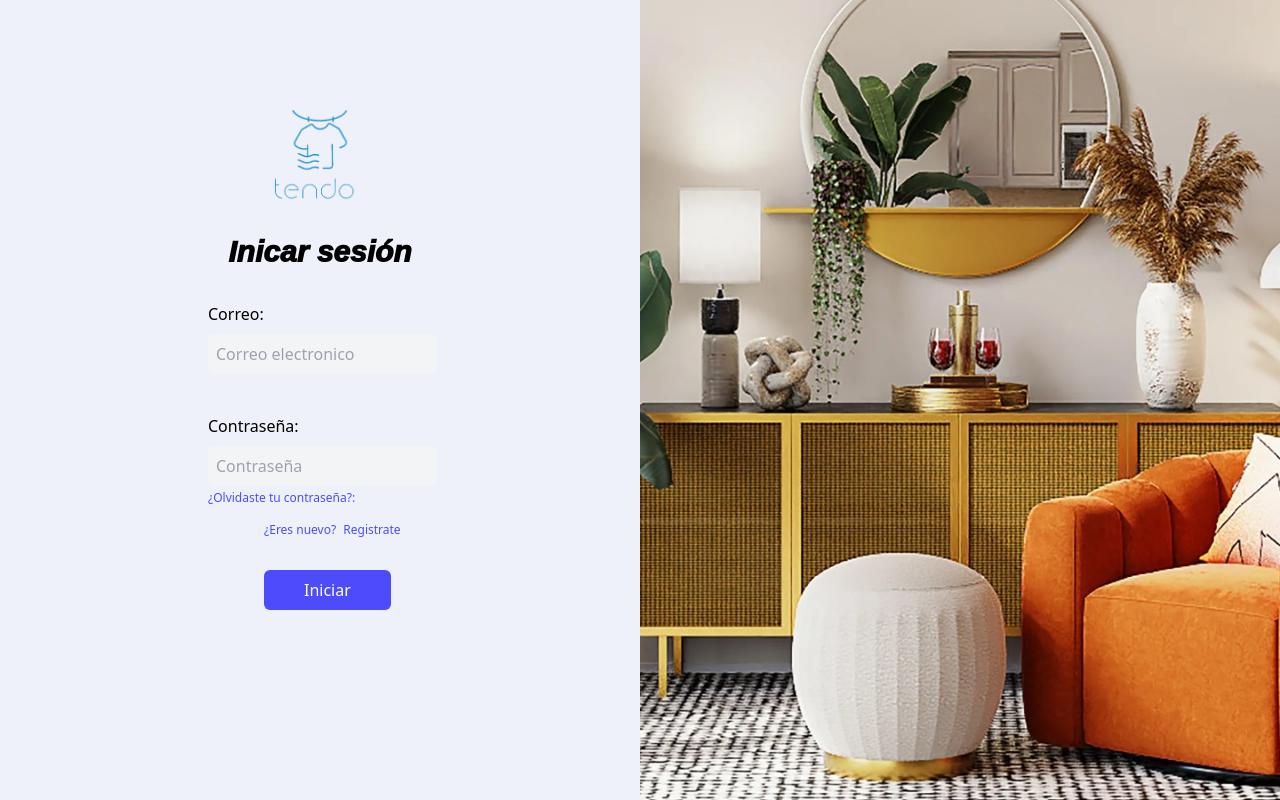
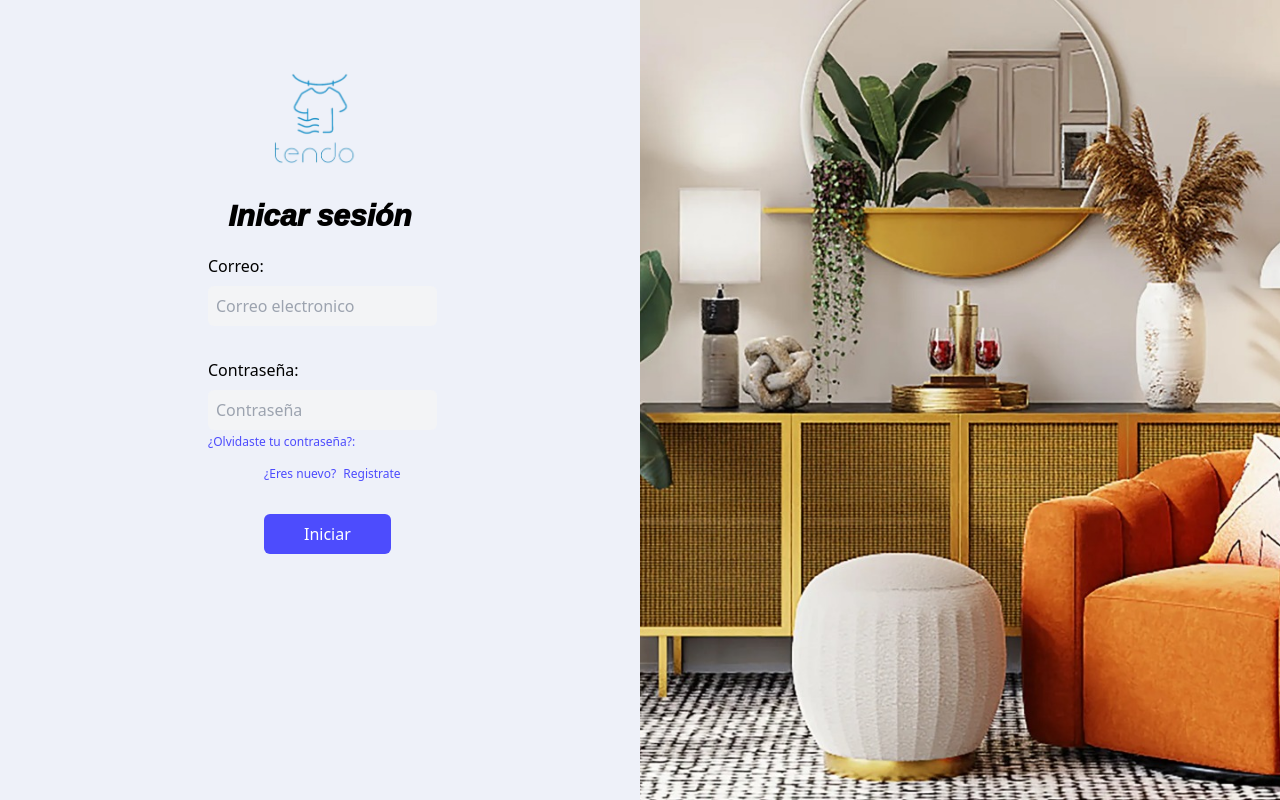
Before and after one commit to maximoquintero/Tendor, a React (Create React App) app in the folder Tendor/frontend_tendor/: page / in a window 1280 px wide. Built offline with nearby package versions, Linux system fonts and the light colour scheme; some icons are missing.

Commit message:
ligeros cambios

```diff
--- a/Tendor/frontend_tendor/src/components/Btn_ModeDark.js
+++ b/Tendor/frontend_tendor/src/components/Btn_ModeDark.js
@@ -28,7 +28,7 @@ function Btn_ModeDark() {
 
   return (
     <>
-    <button onClick={toggleDarkMode} className={` ml-10 pt-1 px-1  mt-10 rounded-[100%] ${darkMode ? 'dark' : ''}`}>
+    <button onClick={toggleDarkMode} className={` ml-10 mt-10 rounded-[100%] ${darkMode ? 'dark' : ''}`}>
           {darkMode ?  <box-icon name='sun' type='solid' color='#858585'></box-icon> : <box-icon name='moon' type='solid' color='#858585'></box-icon>}
     </button>
     </>
--- a/Tendor/frontend_tendor/src/components/Navbar.js
+++ b/Tendor/frontend_tendor/src/components/Navbar.js
@@ -31,7 +31,7 @@ function Navbar() {
   }, [darkMode]);
 
   return (
-    <div className={`bg border-[#838383] flex mx-20 gap-10 text-center mt-20 px-6 py-4 border rounded-2xl h-24 ${darkMode ? 'dark' : 'border-[#A5A5FD]'}`}>
+    <div className={`bg border-[#838383] flex mx-20 gap-10 text-center mt-[2%] px-6 py-4 border rounded-2xl h-24 ${darkMode ? 'dark' : 'border-[#A5A5FD]'}`}>
       <div className='self-center ml-5 w-[80px]'>
         <Link to="/dashboard">
           <img src={Logo} className='h-16 items-center -mt-1 ml-2' alt=''/>
--- a/Tendor/frontend_tendor/src/pages/Login.js
+++ b/Tendor/frontend_tendor/src/pages/Login.js
@@ -36,11 +36,11 @@ export default function Login() {
         <img
           src={Logo}
           alt="logo"
-          className={`line-block mx-auto mt-8 h-24  `}
+          className={`line-block mx-auto h-24  `}
         />
         <div className={`flex flex-col  mt-8 ${darkMode ? "dark" : ""}`}>
           <h2
-            className={`text-3xl montserrat text-center mb-8 ${
+            className={`text-3xl montserrat text-center mb-5 ${
               darkMode ? "dark" : ""
             }`}
           >
@@ -53,7 +53,7 @@ export default function Login() {
               placeholder="Correo electronico"
             />
 
-            <p className={`mt-10 textc ${darkMode ? "dark" : ""}`}>
+            <p className={`mt-8 textc ${darkMode ? "dark" : ""}`}>
               Contraseña:
             </p>
             <input
```
